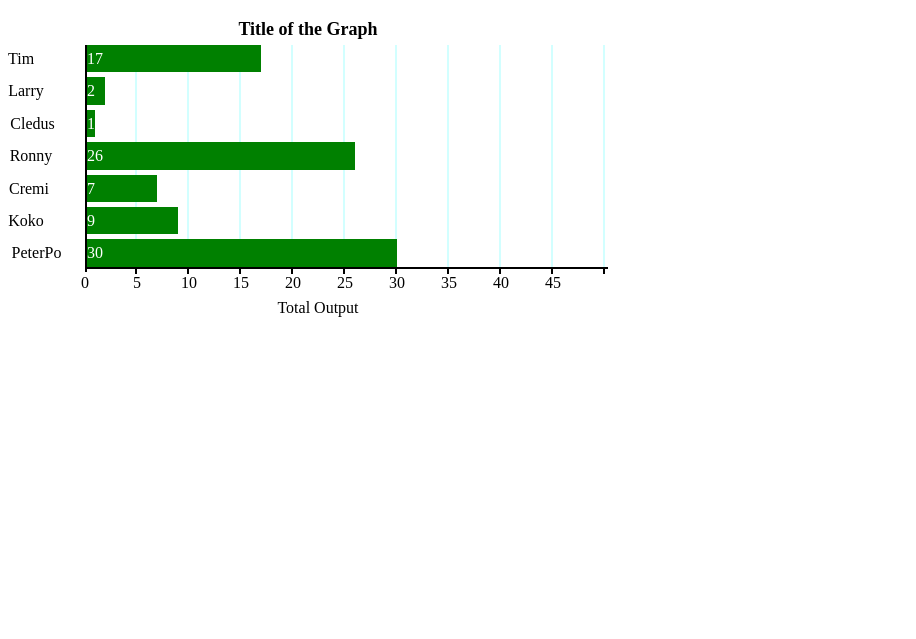
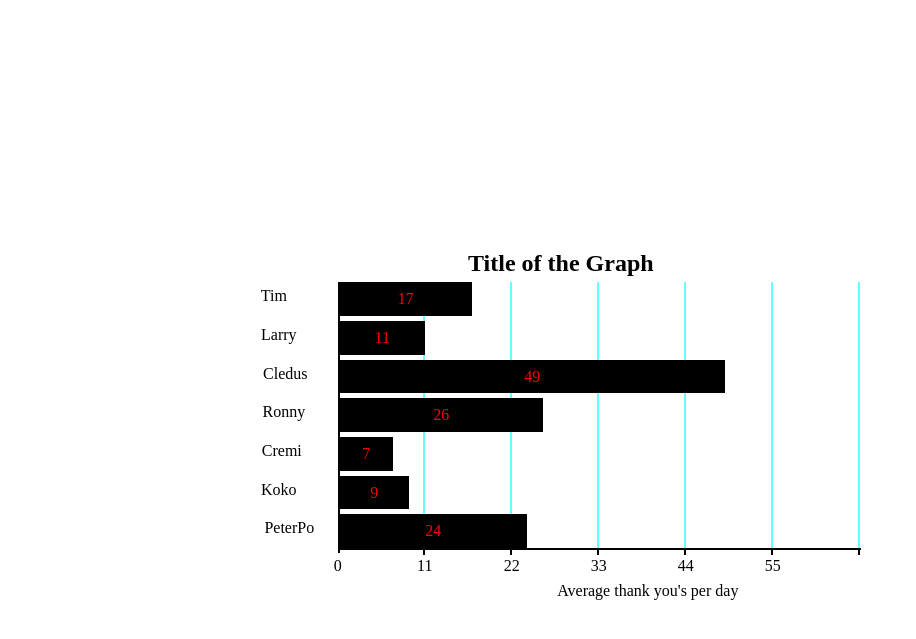
Before and after one commit to p00kO/barChart, a website: page index.html in a window 1280 px wide. Shown: the part 61-700 px from the top of the page, without its empty margins (0-916 px from the left). Drawn offline with nearby package versions, Linux system fonts and the light colour scheme.

Commit message:
Clean up and refactored code

```diff
--- a/barGraph.js
+++ b/barGraph.js
@@ -11,21 +11,118 @@ const drawBarChart = function(data, option, element){
       .reduce((cur, acc) => acc + cur) * fontSize);
   };
 
-  const buildHorzRect= function(w, h){
-    return { 'background': 'green',
-             'color': 'rgb(255,255,255)',
-             'margin-top': '5px',
-             'height': h,
-             'width': w,
-             'text-align': 'bottom',
-             'vertical-align': 'middle',
-             'line-height': h + 'px'
-            };
+  const buildElement = function(w,h, val = ''){
+    let elem = $('<div>' +val+ '</div>');
+    elem.css({'width' : w,
+              'height' : h
+            });
+    return elem;
+  };
+
+  const buildTitle = function(){
+    // title box:
+    let top = $('<div>' + option.title + '</div>');
+    top.css({
+      'text-align' : 'center',
+      'font-size' : option.font.size,
+      'font-weight' : 'bold'
+    });
+    // click for the title box:
+    top.on('click', function(){
+      let newTitle = prompt("Please enter new title: ", option.title);
+      if(newTitle != null) option.title = newTitle;
+      top.text(option.title);
+    });
+    return top;
+  };
+
+  const buildXaxis = function(a, b, c, max, stepWidth){
+    // x-axis line:
+    let elem1 = buildElement(option.width - (20+max), 2)
+                  .css({'background' : 'black'});
+    // x-axis ticks:
+    let elem2 = buildElement(option.width - (20+max), 5)
+                  .css({'color': 'black',
+                        'background': "repeating-linear-gradient( to right, #ffffff, #ffffff " + a + ",#000000 " + b + ",#000000 " + c+ ")"
+                      });
+    // x-axis title:
+    let elem3 = buildElement(option.width-20, 20 , option.xAxisTitle)
+                  .css({'margin-top' : '5px',
+                        'margin-left' : '20px',
+                        'text-align' : 'center'
+                      });
+    // x-axis numbers:
+    let elem4 = buildElement(option.width-(max+20), 20)
+    elem4.css({'margin-left' : -stepWidth/2,
+               'margin-top' : '2px'
+              });
+    for(let i=0; i<option.xsteps; i++){
+      let char = stepSize*i;
+      let div = buildElement(stepWidth, 20, char)
+                .css({ 'float':'left',
+                       'text-align' : 'center',
+                    });
+      elem4.append(div);
+    };
+    let xAxis = $('<div></div>');
+    xAxis.append(elem1);
+    xAxis.append(elem2);
+    xAxis.append(elem4);
+    xAxis.append(elem3);
+
+    return xAxis;
+  };
+
+  const buildYaxis = function(graphHeight, max){
+  // y-axis line
+    let elem3 = buildElement(2, graphHeight)
+                .css({'float':'left',
+                      'background' : 'black',
+                      'margin-left' : '20px'
+                     });
+  //labels for y-axis
+    let elem4 = buildElement(max,graphHeight)
+                .css({'float':'left'});
+  // labels of the each y bar element
+    for(let i=0; i<data.length; i++){
+      let div = buildElement(measureText(data[i]['label'], 16), (graphHeight -
+                             data.length*5)/data.length,
+                             data[i]['label'] )
+                    .css({'margin-top': '5px',
+                          'text-align' : 'center',
+                          'font-size' : '16px'
+                        });
+      elem4.append(div);
+    }
+    let yAxis = $('<div></div>');
+    yAxis.append(elem4);
+    yAxis.append(elem3);
+    return yAxis;
   }
 
-  const buildXaxis = function(){};
+  const buildGraph = function(max, graphHeight, a, b, c, stepWidth, stepSize, graphHeight){
+    // set background lines:
+    let graph = buildElement( option.width - (20 + max), graphHeight)
+                .css({'margin-left' : (20 + max),
+                      'background': "repeating-linear-gradient( to right, #ffffff, #ffffff " + a + "," + option.backgroundBarColor + " " + b + "," + option.backgroundBarColor + " " + c + ")"
+              });
 
-  // 1) Setup a div of size passed by user
+    // building the horizontal graph bars
+    for(let i=0; i<data.length; i++){
+      let h = (graphHeight - data.length*5)/data.length;
+      let div = buildElement(Math.floor(data[i]['value']* stepWidth/stepSize),
+                             h, data[i]['value'] )
+                        .css({'background': option.barColor,
+                             'color': option.barLabelColor,
+                             'margin-top': option.barSpacing,
+                             'text-align': option.barLabelPosition,
+                             'vertical-align': 'middle',
+                             'line-height': h + 'px'
+                            });
+      graph.append(div);
+    };
+    return graph;
+  };
 
   // Horizontal Element scaling:
   let max = 0;
@@ -36,144 +133,32 @@ const drawBarChart = function(data, option, element){
     }
   }
 
-  let base = $('<div></<div>');
-  let graph = $('<div></div>');
-
   // Vertical element scaling:
   const titleOffsety = option.font.size; // size of title...
   const xAxisOffsety = (10+20+25); // ticks + text + title
   const graphHeight = option.height - titleOffsety - xAxisOffsety;
+  let stepSize = Math.floor(option.xMax/option.xsteps);
+  let stepWidth = Math.floor((option.width - max - 20)/option.xsteps);
 
-  // x-axis ticks:
   let k = Math.floor((option.width - (20 + max))/option.xsteps);
   let a = (k-2) + "px";
   let b = Math.floor(k/2) + "px";
   let c = k + "px";
-  let stepSize = Math.floor(option.xMax/option.xsteps);
-  let stepWidth = Math.floor((option.width - max - 20)/option.xsteps);
-// Main graph with repeating lines in background:
-  graph.css({'width' : option.width - (20 + max),
-             'margin-left' : (20 + max),
-             'height' : graphHeight,
-             'background': "repeating-linear-gradient( to right, #ffffff, #ffffff " + a + ",rgb(210,255,255) " + b + ",rgb(210,255,255) " + c + ")"
-        });
-
-// x-axis line
-  let elem1 = $('<div></div>');
-
-  elem1.css({ 'background' : 'black',
-              'width': option.width - (20+max),
-              'height' : '2px'
-            });
-
-
-  let elem2 = $('<div></div>');
-  elem2.css({ 'color': 'black',
-              'width': option.width - (20+max),
-              'height' : '5px',
-              'background': "repeating-linear-gradient( to right, #ffffff, #ffffff " + a + ",#000000 " + b + ",#000000 " + c+ ")"
-            });
-
-  // y-axis line
-  let elem3 = $('<div></div>');
-  elem3.css({'float':'left',
-              'background' : 'black',
-              'width' : '2px',
-              'height' : graphHeight,
-              'margin-left' : '20px'
-            });
-
-  // element to hold labels for y-axis
-  let elem4 = $('<div></div>');
-  elem4.css({  'float':'left',
-               'width' : max,
-               'height': graphHeight
-              });
-
-  // labels of the each y bar element
-  for(let i=0; i<data.length; i++){
-    let div = $("<div>" + data[i]['label'] + "</div>");
-    div.css({'margin-top': '5px',
-            'width': measureText(data[i]['label'], 16),
-            'text-align' : 'center',
-            'font-size' : '16px',
-            'height' : (graphHeight - data.length*5)/data.length
-            });
-    elem4.append(div);
-  }
-
-  // building the horizontal graph bars
-  for(let i=0; i<data.length; i++){
-    let div = $("<div>" + data[i]['value'] + "</div>");
-    div.css(buildHorzRect(Math.floor(data[i]['value']* stepWidth/stepSize), (graphHeight - data.length*5)/data.length));
-    graph.append(div);
-  }
-
-  // x-axis title:
-  let elem6 = $('<div>' + option.xAxisTitle + '</div>');
-  elem6.css({ 'width' : option.width-'20px',
-              'margin-top' : '5px',
-              'margin-left' : '20px',
-              'height' : '20px',
-              'text-align' : 'center'
-            });
-  // element to the numbers for the axis:
-  let elem7 = $('<div></div>');
-  elem7.css({'width' : option.width-(max+20),
-             'margin-left' : (max+20)-stepWidth/2,
-             'height' : '20px',
-             'margin-top' : '2px'
-            });
-
-  // Axis numbers added to divs for positioning:
-
-  for(let i=0; i<option.xsteps; i++){
-    let char = stepSize*i;
-    let div = $("<div>" + char + "</div>");
-    div.css({
-      'float':'left',
-      'width' : stepWidth,
-      'height' : '20px',
-      'text-align' : 'center',
-    });
-    elem7.append(div);
-  };
-
-  // title box:
-  let top = $('<div>' + option.title + '</div>');
-  top.css({
-    'text-align' : 'center',
-    'font-size' : option.font.size,
-    'font-weight' : 'bold'
-  });
-  // click for the title box:
-  top.on('click', function(){
-    let newTitle = prompt("Please enter new title: ", option.title);
-    option.title = newTitle;
-    top.text(newTitle);
-
-  });
 
   // Global div:
   element.css({
           'width'  : option.width,
-          'height' : option.height,
-          //'border-style' : 'solid'
+          'height' : option.height
   });
-
-// Text width: $('#text').width();
-// Adding elements (order is important
-  graph.append(elem1);
-  graph.append(elem2);
-  // base.append(elem5);
-  base.append(elem4);
-  base.append(elem3);
-  base.append(graph);
-  element.append(top);
+  let base = $('<div></<div>');
+  base.append(buildYaxis(graphHeight, max));
+  base.append(
+        buildGraph(max, graphHeight, a, b, c, stepWidth, stepSize, graphHeight)
+        .append(
+            buildXaxis(a,b,c,max,stepWidth)
+        )
+      );
+  element.append(buildTitle());
   element.append(base);
-  element.append(elem7);
-  element.append(elem6);
-
-
 
 };
--- a/script.js
+++ b/script.js
@@ -1,23 +1,24 @@
 const data = [ {'value': 17,'label': 'Tim' },
-               {'value': 2, 'label': 'Larry'},
-               {'value' : 1, 'label' : 'Cledus'},
+               {'value': 11, 'label': 'Larry'},
+               {'value' : 49, 'label' : 'Cledus'},
                {'value' : 26, 'label': 'Ronny'},
                {'value' : 7, 'label':'Cremi'},
                {'value' : 9, 'label' : 'Koko'},
-               {'value': 30, 'label': 'PeterPo'}
+               {'value': 24, 'label': 'PeterPo'}
               ];
 const options = {
                   width: 600,
-                  height: 300,
+                  height: 350,
                   barColor: "black",
                   barSpacing: 5,
                   barLabelColor: "red",
                   barLabelPosition: 'center',
-                  font: {size: 18, color: "black"},
+                  backgroundBarColor: 'rgb(100,255,255)',
+                  font: {size: 24, color: "black"},
                   title: "Title of the Graph",
-                  xAxisTitle: 'Total Output',
-                  xMax: 50,
-                  xsteps: 10
+                  xAxisTitle: 'Average thank you\'s per day',
+                  xMax: 70,
+                  xsteps: 6
                 };
 let element = $("#graph");
 
--- a/style.css
+++ b/style.css
@@ -4,3 +4,7 @@
   width: 100px;
   background-color: #555;
 }
+
+#graph{
+  margin : 20%;
+}
```
